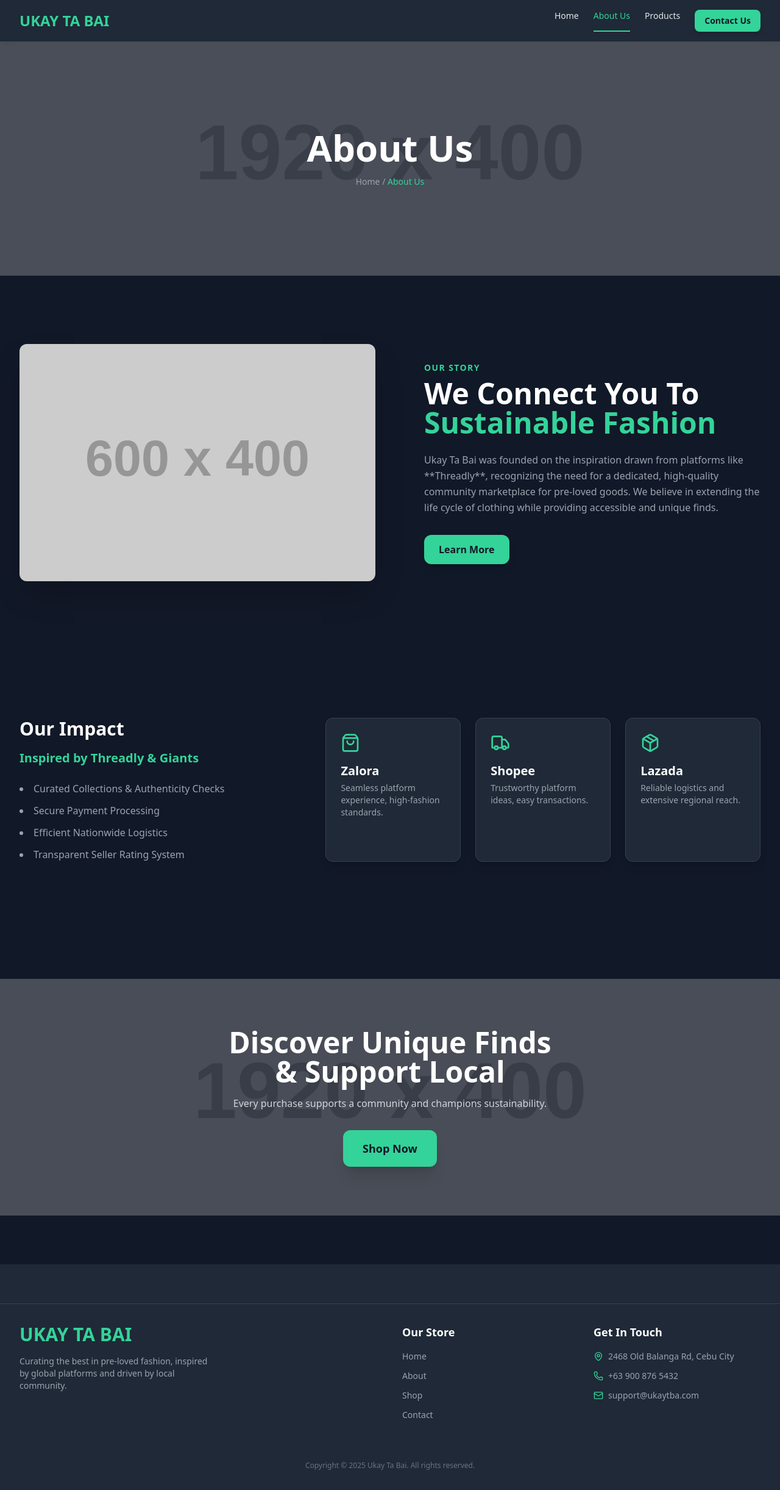
After one commit to bennysito/Threadly, a PHP site: page /AboutUs.php in a window 1280 px wide. The commit adds this page. Shown: the whole page at 61% size. Run offline with PHP 8.4, Linux system fonts and the light colour scheme; grey boxes labelled with a size stand in for pictures from a placeholder-image service; some libraries are stand-ins or nearby versions.

Commit message:
nag add sa about us nya wala pa ma implement

```diff
--- /dev/null
+++ b/Front_End/AboutUs.php
@@ -0,0 +1,219 @@
+<!DOCTYPE html>
+<html lang="en">
+<head>
+    <meta charset="UTF-8">
+    <meta name="viewport" content="width=device-width, initial-scale=1.0">
+    <title>About Us | Ukay Ta Bai</title>
+    <!-- Load Tailwind CSS -->
+    <script src="https://cdn.tailwindcss.com"></script>
+    <!-- Load Lucide Icons -->
+    <script src="https://unpkg.com/lucide@latest"></script>
+    <style>
+        /* Custom styles for the dark theme */
+        :root {
+            --color-dark-bg: #111827; /* Tailwind Gray-900 for main background */
+            --color-card-bg: #1F2937; /* Tailwind Gray-800 for cards */
+            --color-accent: #34D399; /* Tailwind Emerald-400/500 for green accents */
+        }
+        .bg-dark-primary { background-color: var(--color-dark-bg); }
+        .bg-card { background-color: var(--color-card-bg); }
+        .text-accent { color: var(--color-accent); }
+        .border-accent { border-color: var(--color-accent); }
+        .btn-accent {
+            background-color: var(--color-accent);
+            color: var(--color-dark-bg);
+            transition: all 0.2s;
+        }
+        .btn-accent:hover {
+            background-color: #10B981; /* Tailwind Green-500 */
+        }
+    </style>
+</head>
+<body class="bg-dark-primary text-gray-200 font-sans">
+
+    <!-- Header / Navigation Bar -->
+    <header class="bg-card shadow-lg">
+        <div class="max-w-7xl mx-auto px-4 sm:px-6 lg:px-8 py-4 flex justify-between items-center">
+            <a href="#" class="text-2xl font-bold text-accent">UKAY TA BAI</a>
+            <nav class="hidden md:flex space-x-6 text-sm font-medium">
+                <a href="#" class="hover:text-accent transition duration-150">Home</a>
+                <a href="#" class="text-accent border-b-2 border-accent pb-1">About Us</a>
+                <a href="#" class="hover:text-accent transition duration-150">Products</a>
+                <a href="#" class="btn-accent px-4 py-2 rounded-lg font-semibold shadow-md">Contact Us</a>
+            </nav>
+        </div>
+    </header>
+
+    <!-- Hero Banner Section -->
+    <section class="relative h-96 flex items-center justify-center overflow-hidden">
+        <!-- IMAGE PLACEHOLDER: Hero Background Image -->
+        <!-- Replace 'src' below with your desired banner image URL (e.g., a dark, atmospheric market photo) -->
+        <img
+            src="https://placehold.co/1920x400/222222/ffffff?text=HERO+BACKGROUND+IMAGE"
+            alt="Ukay Ta Bai Banner"
+            class="absolute inset-0 w-full h-full object-cover opacity-30"
+            onerror="this.onerror=null; this.src='https://placehold.co/1920x400/222222/ffffff?text=Fallback';"
+        >
+        <div class="relative z-10 text-center">
+            <h1 class="text-6xl font-extrabold text-white mb-4">About Us</h1>
+            <p class="text-sm text-gray-400">Home / <span class="text-accent">About Us</span></p>
+        </div>
+    </section>
+
+    <!-- Our Story Section -->
+    <section class="py-20 md:py-28 max-w-7xl mx-auto px-4 sm:px-6 lg:px-8">
+        <div class="grid md:grid-cols-2 gap-12 items-center">
+            <!-- Left Column: Image -->
+            <div>
+                <!-- IMAGE PLACEHOLDER: Team/Community Image -->
+                <!-- Replace 'src' below with your team or community photo URL -->
+                <img
+                    src="https://placehold.co/600x400/34D399/1F2937?text=IMAGE+OF+OUR+TEAM/COMMUNITY"
+                    alt="Image of our community"
+                    class="w-full h-auto rounded-xl shadow-2xl transition duration-300 hover:shadow-accent/30"
+                    onerror="this.onerror=null; this.src='https://placehold.co/600x400/374151/ffffff?text=Image+Missing';"
+                >
+            </div>
+
+            <!-- Right Column: Text -->
+            <div class="md:pl-8">
+                <p class="text-accent text-sm font-semibold uppercase mb-2 tracking-widest">Our Story</p>
+                <h2 class="text-4xl md:text-5xl font-bold text-white mb-6 leading-tight">
+                    We Connect You To <span class="text-accent">Sustainable Fashion</span>
+                </h2>
+                <p class="text-gray-400 mb-8 leading-relaxed">
+                    Ukay Ta Bai was founded on the inspiration drawn from platforms like **Threadly**, recognizing the need for a dedicated, high-quality community marketplace for pre-loved goods. We believe in extending the life cycle of clothing while providing accessible and unique finds.
+                </p>
+                <button class="btn-accent px-6 py-3 rounded-xl font-semibold shadow-lg hover:shadow-accent/50 transition duration-300">
+                    Learn More
+                </button>
+            </div>
+        </div>
+    </section>
+
+    <!-- Our Impact & Inspiration Section -->
+    <section class="py-20 md:py-28 max-w-7xl mx-auto px-4 sm:px-6 lg:px-8">
+        <div class="grid lg:grid-cols-5 gap-10">
+            <!-- Left: Title and List -->
+            <div class="lg:col-span-2">
+                <h3 class="text-3xl font-bold text-white mb-4">Our Impact</h3>
+                <p class="text-accent text-xl font-semibold mb-6">Inspired by Threadly & Giants</p>
+                <ul class="space-y-3 text-gray-400 list-disc list-inside">
+                    <li>Curated Collections & Authenticity Checks</li>
+                    <li>Secure Payment Processing</li>
+                    <li>Efficient Nationwide Logistics</li>
+                    <li>Transparent Seller Rating System</li>
+                </ul>
+            </div>
+
+            <!-- Right: Inspiration Cards -->
+            <div class="lg:col-span-3 grid sm:grid-cols-3 gap-6">
+
+                <!-- Card 1: Zalora -->
+                <div class="bg-card p-6 rounded-xl shadow-lg border border-gray-700 hover:border-accent transition duration-300">
+                    <span data-lucide="shopping-bag" class="text-accent w-8 h-8 mb-4"></span>
+                    <h4 class="text-xl font-bold text-white mb-1">Zalora</h4>
+                    <p class="text-sm text-gray-400">Seamless platform experience, high-fashion standards.</p>
+                </div>
+
+                <!-- Card 2: Shopee -->
+                <div class="bg-card p-6 rounded-xl shadow-lg border border-gray-700 hover:border-accent transition duration-300">
+                    <span data-lucide="truck" class="text-accent w-8 h-8 mb-4"></span>
+                    <h4 class="text-xl font-bold text-white mb-1">Shopee</h4>
+                    <p class="text-sm text-gray-400">Trustworthy platform ideas, easy transactions.</p>
+                </div>
+
+                <!-- Card 3: Lazada -->
+                <div class="bg-card p-6 rounded-xl shadow-lg border border-gray-700 hover:border-accent transition duration-300">
+                    <span data-lucide="package" class="text-accent w-8 h-8 mb-4"></span>
+                    <h4 class="text-xl font-bold text-white mb-1">Lazada</h4>
+                    <p class="text-sm text-gray-400">Reliable logistics and extensive regional reach.</p>
+                </div>
+            </div>
+        </div>
+    </section>
+
+    <!-- Discovery/CTA Banner Section -->
+    <section class="relative py-20 my-20 overflow-hidden">
+        <!-- IMAGE PLACEHOLDER: Middle Banner Image -->
+        <!-- Replace 'src' below with your desired banner image URL (e.g., people shopping at a thrift store) -->
+        <img
+            src="https://placehold.co/1920x400/1F2937/34D399?text=Discover+Unique+Finds+-+Image+Background"
+            alt="People discovering unique finds"
+            class="absolute inset-0 w-full h-full object-cover opacity-60"
+            onerror="this.onerror=null; this.src='https://placehold.co/1920x400/1F2937/ffffff?text=Fallback+Banner';"
+        >
+        <div class="absolute inset-0 bg-dark-primary opacity-50"></div>
+        <div class="relative z-10 text-center max-w-xl mx-auto px-4">
+            <h3 class="text-4xl md:text-5xl font-bold text-white mb-4">
+                Discover Unique Finds & Support Local
+            </h3>
+            <p class="text-gray-300 mb-8">
+                Every purchase supports a community and champions sustainability.
+            </p>
+            <button class="btn-accent px-8 py-4 rounded-xl font-semibold text-lg shadow-xl hover:shadow-accent/70 transition duration-300">
+                Shop Now
+            </button>
+        </div>
+    </section>
+
+    <!-- Footer -->
+    <footer class="bg-card pt-16 pb-8">
+        <div class="max-w-7xl mx-auto px-4 sm:px-6 lg:px-8 grid grid-cols-1 md:grid-cols-4 gap-10 border-t border-gray-700 pt-8">
+
+            <!-- Column 1: Logo and About -->
+            <div class="col-span-1 md:col-span-2">
+                <span class="text-3xl font-bold text-accent">UKAY TA BAI</span>
+                <p class="mt-4 text-sm text-gray-400 max-w-xs">
+                    Curating the best in pre-loved fashion, inspired by global platforms and driven by local community.
+                </p>
+                <div class="flex space-x-4 mt-6">
+                    <a href="#" class="text-gray-400 hover:text-accent transition duration-150"><span data-lucide="facebook" class="w-5 h-5"></span></a>
+                    <a href="#" class="text-gray-400 hover:text-accent transition duration-150"><span data-lucide="instagram" class="w-5 h-5"></span></a>
+                    <a href="#" class="text-gray-400 hover:text-accent transition duration-150"><span data-lucide="twitter" class="w-5 h-5"></span></a>
+                </div>
+            </div>
+
+            <!-- Column 2: Our Store -->
+            <div>
+                <h5 class="text-lg font-semibold text-white mb-4">Our Store</h5>
+                <ul class="space-y-3 text-sm text-gray-400">
+                    <li><a href="#" class="hover:text-accent transition duration-150">Home</a></li>
+                    <li><a href="#" class="hover:text-accent transition duration-150">About</a></li>
+                    <li><a href="#" class="hover:text-accent transition duration-150">Shop</a></li>
+                    <li><a href="#" class="hover:text-accent transition duration-150">Contact</a></li>
+                </ul>
+            </div>
+
+            <!-- Column 3: Get In Touch -->
+            <div>
+                <h5 class="text-lg font-semibold text-white mb-4">Get In Touch</h5>
+                <ul class="space-y-3 text-sm text-gray-400">
+                    <li class="flex items-center space-x-2">
+                        <span data-lucide="map-pin" class="w-4 h-4 text-accent"></span>
+                        <span>2468 Old Balanga Rd, Cebu City</span>
+                    </li>
+                    <li class="flex items-center space-x-2">
+                        <span data-lucide="phone" class="w-4 h-4 text-accent"></span>
+                        <span>+63 900 876 5432</span>
+                    </li>
+                    <li class="flex items-center space-x-2">
+                        <span data-lucide="mail" class="w-4 h-4 text-accent"></span>
+                        <span>support@ukaytba.com</span>
+                    </li>
+                </ul>
+            </div>
+        </div>
+
+        <!-- Copyright -->
+        <div class="max-w-7xl mx-auto px-4 sm:px-6 lg:px-8 mt-10 text-center text-xs text-gray-500 border-t border-gray-800 pt-6">
+            Copyright © 2025 Ukay Ta Bai. All rights reserved.
+        </div>
+    </footer>
+
+    <!-- Initialize Lucide Icons -->
+    <script>
+        lucide.createIcons();
+    </script>
+</body>
+</html>
```
Also changed, not shown: Front_End/Category_carousel.php (+86 -33 lines), Front_End/Images/ac-tivewear.jpg (added), Front_End/Images/dresx.jpg (added), Front_End/Images/pol-o.jpg (added), Front_End/Images/pznts.jpg (added), Front_End/Images/wats.jpg (added), Front_End/JS/script.js (line endings or trailing spaces), Front_End/uploads/1764677398_71Y3_eBrXvL._AC_UY900_.jpg (added), Front_End/uploads/pol-o.jpg (added), Front_End/uploads/wats.jpg (added).
